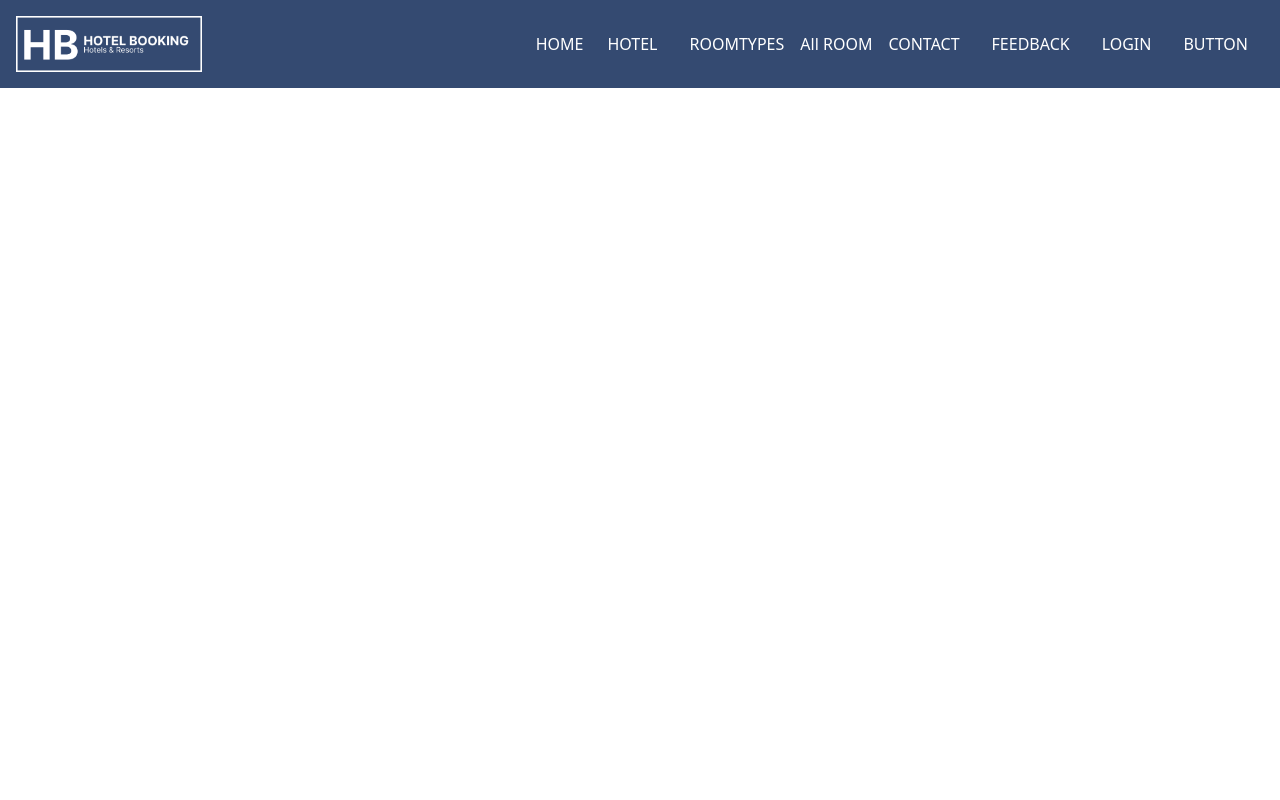
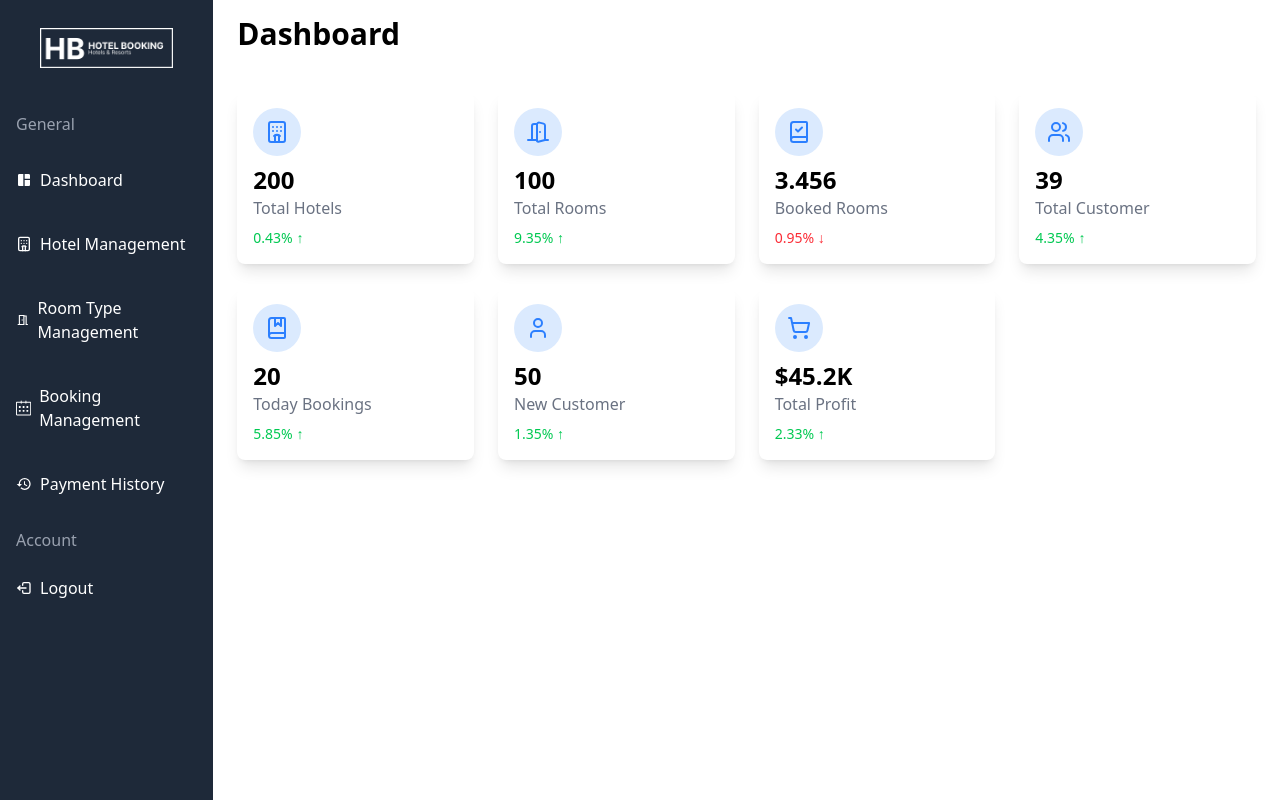
Before and after one commit to roshan-42/hotel-booking, a React (Vite) app: page /admin-panel/dashboard in a window 1280 px wide. Built offline with nearby package versions, Linux system fonts and the light colour scheme.

Commit message:
added Dashboard page in admin dashboard, added slug with the redirection

```diff
--- a/package.json
+++ b/package.json
@@ -11,6 +11,7 @@
   },
   "dependencies": {
     "@tailwindcss/vite": "^4.0.0",
+    "lucide-react": "^0.474.0",
     "react": "^18.3.1",
     "react-dom": "^18.3.1",
     "react-icons": "^5.4.0",
--- a/src/App.tsx
+++ b/src/App.tsx
@@ -1,9 +1,13 @@
 import "./App.css";
 
-import { BrowserRouter as Router, Routes, Route } from "react-router-dom";
+import {
+  BrowserRouter as Router,
+  Routes,
+  Route,
+  Navigate,
+} from "react-router-dom";
 import Layout from "./components/Layout";
 import Home from "./pages/Homepage";
-
 import Contact from "./pages/Contact";
 import Hotels from "./pages/Hotels";
 import RoomType from "./pages/RoomType";
@@ -21,7 +25,14 @@ const App = () => {
           <Route path="/" element={<Home />} />
           <Route path="/feedback" element={<FeedBack />} />
           <Route path="/contact" element={<Contact />} />
-          <Route path="/admin-panel" element={<AdminDashboardLayout />} />
+          <Route
+            path="/admin-panel"
+            element={<Navigate to="/admin-panel/dashboard" />}
+          />
+          <Route
+            path="/admin-panel/:menuSlug"
+            element={<AdminDashboardLayout />}
+          />
           <Route path="/hotels" element={<Hotels />} />
           <Route path="/roomtype" element={<RoomType />} />
           <Route path="/allrooms" element={<AllRooms />} />
@@ -32,4 +43,5 @@ const App = () => {
     </Router>
   );
 };
+
 export default App;
--- a/src/components/Layout.tsx
+++ b/src/components/Layout.tsx
@@ -7,12 +7,14 @@ interface LayoutProps {
 
 const Layout: React.FC<LayoutProps> = ({ children }) => {
   const urlPath = window.location.pathname;
-  console.log("Check url path ", urlPath);
+  console.log("Check url path:", urlPath);
+
+  const isAdminPanel = urlPath.startsWith("/admin-panel");
+
   return (
     <>
-      {urlPath !== "/admin-panel" && <Navbar />}
-
-      <main className="">{children}</main>
+      {!isAdminPanel && <Navbar />}
+      <main>{children}</main>
     </>
   );
 };
--- a/src/components/Navbar.tsx
+++ b/src/components/Navbar.tsx
@@ -7,11 +7,11 @@ import { Link } from "react-router-dom";
 const Navbar = () => {
   const [showNav, setShowNav] = useState(false);
   return (
-    <nav className="bg-[#344A71] text-white p-4 fixed w-full lg:relative opacity-100 ">
+    <nav className="bg-[#344A71] text-white p-4  w-full  opacity-100 ">
       <div className="container  flex items-center justify-between">
         <img className="h-14 w-fit" src="/images/logo.png" alt="Logo" />
 
-        <div className="hidden md:block">
+        <div className="hidden md:flex md:items-center  text-sm">
           <Link
             to="/"
             className="px-2 hover:bg-white hover:text-black py-4 transition-all ease-in  "
--- a/src/pages/AdminDashboard/AdminDashboardLayout.tsx
+++ b/src/pages/AdminDashboard/AdminDashboardLayout.tsx
@@ -1,4 +1,5 @@
-import { useState } from "react";
+import { useParams, useNavigate } from "react-router-dom";
+import { useEffect } from "react";
 import AdminSidebar from "./AdminSidebar";
 import Dashboard from "./Menus/Dashboard";
 import HotelManage from "./Menus/HotelManage";
@@ -7,19 +8,37 @@ import BookingManage from "./Menus/BookingManage";
 import PaymentHistories from "./Menus/PaymentHistories";
 
 const AdminDashboardLayout = () => {
-  const [selectedMenu, setSelectedMenu] = useState();
+  const { menuSlug } = useParams();
+  const navigate = useNavigate();
+
+  useEffect(() => {
+    // Redirect to "dashboard" if no menuSlug is provided
+    if (!menuSlug) navigate("/admin-panel/dashboard");
+  }, [menuSlug, navigate]);
+
+  const renderMenu = () => {
+    switch (menuSlug) {
+      case "dashboard":
+        return <Dashboard />;
+      case "hotel-management":
+        return <HotelManage />;
+      case "room-type-management":
+        return <RoomTypeManage />;
+      case "booking-management":
+        return <BookingManage />;
+      case "payment-history":
+        return <PaymentHistories />;
+      default:
+        return <Dashboard />;
+    }
+  };
+
   return (
-    <div className="flex h-screen w-full ">
+    <div className="flex h-screen w-full">
       <div className="w-1/6">
-        <AdminSidebar setSelectedMenu={setSelectedMenu} />
+        <AdminSidebar />
       </div>
-      <div className="w-5/6 ">
-        {selectedMenu === "dashboard" && <Dashboard />}
-        {selectedMenu === "hotel management" && <HotelManage />}
-        {selectedMenu === "room type management" && <RoomTypeManage />}
-        {selectedMenu === "booking management" && <BookingManage />}
-        {selectedMenu === "payment history" && <PaymentHistories />}
-      </div>
+      <div className="w-5/6">{renderMenu()}</div>
     </div>
   );
 };
--- a/src/pages/AdminDashboard/AdminSidebar.tsx
+++ b/src/pages/AdminDashboard/AdminSidebar.tsx
@@ -1,3 +1,4 @@
+import { Link } from "react-router-dom";
 import { LuHotel } from "react-icons/lu";
 import {
   MdOutlineHistory,
@@ -7,60 +8,58 @@ import {
 import { SlCalender } from "react-icons/sl";
 import { TbLogout2 } from "react-icons/tb";
 
-const AdminSidebar = ({ setSelectedMenu }: any) => {
+const AdminSidebar = () => {
   return (
     <aside className="bg-gray-800 text-white w-full h-screen">
-      <div className="w-full flex items-center justify-center  h-24  ">
-        <img src="/images/logo.png" alt="" className="h-10 " />
+      <div className="w-full flex items-center justify-center h-24">
+        <img src="/images/logo.png" alt="Logo" className="h-10" />
       </div>
       <ul>
         <li className="p-4 font-thin text-gray-400">General</li>
       </ul>
-
-      <ul className=" p-4 flex flex-col gap-10">
-        <li
-          onClick={() => setSelectedMenu("dashboard")}
-          className="flex items-center  gap-2 cursor-pointer hover:underline "
-        >
-          <MdSpaceDashboard /> Dashboard
+      <ul className="p-4 flex flex-col gap-10">
+        <li className="flex items-center gap-2">
+          <MdSpaceDashboard />
+          <Link to="/admin-panel/dashboard" className="hover:underline">
+            Dashboard
+          </Link>
         </li>
-        <li
-          onClick={() => setSelectedMenu("hotel management")}
-          className="flex items-center  gap-2 cursor-pointer hover:underline "
-        >
+        <li className="flex items-center gap-2">
           <LuHotel />
-          Hotel Management
+          <Link to="/admin-panel/hotel-management" className="hover:underline">
+            Hotel Management
+          </Link>
         </li>
-        <li
-          onClick={() => setSelectedMenu("room type management")}
-          className="flex items-center  gap-2 cursor-pointer hover:underline "
-        >
-          <MdOutlineMeetingRoom /> Room Type Management
+        <li className="flex items-center gap-2">
+          <MdOutlineMeetingRoom />
+          <Link
+            to="/admin-panel/room-type-management"
+            className="hover:underline"
+          >
+            Room Type Management
+          </Link>
         </li>
-        <li
-          onClick={() => setSelectedMenu("booking management")}
-          className="flex items-center  gap-2 cursor-pointer hover:underline "
-        >
+        <li className="flex items-center gap-2">
           <SlCalender />
-          Booking Management
+          <Link
+            to="/admin-panel/booking-management"
+            className="hover:underline"
+          >
+            Booking Management
+          </Link>
         </li>
-        <li
-          onClick={() => setSelectedMenu("payment history")}
-          className="flex items-center  gap-2 cursor-pointer hover:underline "
-        >
-          {" "}
+        <li className="flex items-center gap-2">
           <MdOutlineHistory />
-          Payment History
+          <Link to="/admin-panel/payment-history" className="hover:underline">
+            Payment History
+          </Link>
         </li>
       </ul>
       <ul>
         <li className="p-4 font-thin text-gray-400">Account</li>
       </ul>
-      <ul className=" px-4 py-2 flex flex-col">
-        <li
-          onClick={() => setSelectedMenu("dashboard")}
-          className="flex items-center  gap-2 cursor-pointer hover:underline "
-        >
+      <ul className="px-4 py-2 flex flex-col">
+        <li className="flex items-center gap-2 cursor-pointer hover:underline">
           <TbLogout2 /> Logout
         </li>
       </ul>
--- a/src/pages/AdminDashboard/Menus/Dashboard.tsx
+++ b/src/pages/AdminDashboard/Menus/Dashboard.tsx
@@ -1,7 +1,97 @@
 import React from "react";
+import {
+  BookCheck,
+  BookMarked,
+  DoorOpen,
+  Eye,
+  Hotel,
+  ShoppingCart,
+  User,
+  Users,
+} from "lucide-react"; // Example for icons
 
 const Dashboard = () => {
-  return <div>Dashboard page</div>;
+  const cards = [
+    {
+      icon: <Hotel className="text-blue-500" size={24} />,
+      value: "200",
+      label: "Total Hotels",
+      percentage: "0.43%",
+      isPositive: true,
+    },
+    {
+      icon: <DoorOpen className="text-blue-500" size={24} />,
+      value: "100",
+      label: "Total Rooms",
+      percentage: "9.35%",
+      isPositive: true,
+    },
+
+    {
+      icon: <BookCheck className="text-blue-500" size={24} />,
+      value: "3.456",
+      label: "Booked Rooms",
+      percentage: "0.95%",
+      isPositive: false,
+    },
+    {
+      icon: <Users className="text-blue-500" size={24} />,
+      value: "39",
+      label: "Total Customer",
+      percentage: "4.35%",
+      isPositive: true,
+    },
+    {
+      icon: <BookMarked className="text-blue-500" size={24} />,
+      value: "20",
+      label: "Today Bookings",
+      percentage: "5.85%",
+      isPositive: true,
+    },
+    {
+      icon: <User className="text-blue-500" size={24} />,
+      value: "50",
+      label: "New Customer",
+      percentage: "1.35%",
+      isPositive: true,
+    },
+    {
+      icon: <ShoppingCart className="text-blue-500" size={24} />,
+      value: "$45.2K",
+      label: "Total Profit",
+      percentage: "2.33%",
+      isPositive: true,
+    },
+  ];
+
+  return (
+    <div>
+      <div className="text-3xl font-bold  p-4 ml-2">Dashboard</div>
+      <div className="grid grid-cols-1 sm:grid-cols-2 md:grid-cols-4 gap-6 p-6">
+        {cards.map((card, index) => (
+          <div
+            key={index}
+            className="p-4 bg-white rounded-lg shadow-lg flex flex-col space-y-2"
+          >
+            <div className="flex items-center justify-center w-12 h-12 bg-blue-100 rounded-full">
+              {card.icon}
+            </div>
+            <div>
+              <h3 className="text-2xl font-bold">{card.value}</h3>
+              <p className="text-gray-500">{card.label}</p>
+            </div>
+            <div
+              className={`text-sm font-medium ${
+                card.isPositive ? "text-green-500" : "text-red-500"
+              }`}
+            >
+              {card.percentage} {card.isPositive ? "↑" : "↓"}
+            </div>
+          </div>
+        ))}
+      </div>
+    </div>
+  );
 };
 
 export default Dashboard;
```
Also changed, not shown: src/pages/Homepage.tsx (+17 -20 lines), 1 other file (tests, documents, lock files or other folders).
